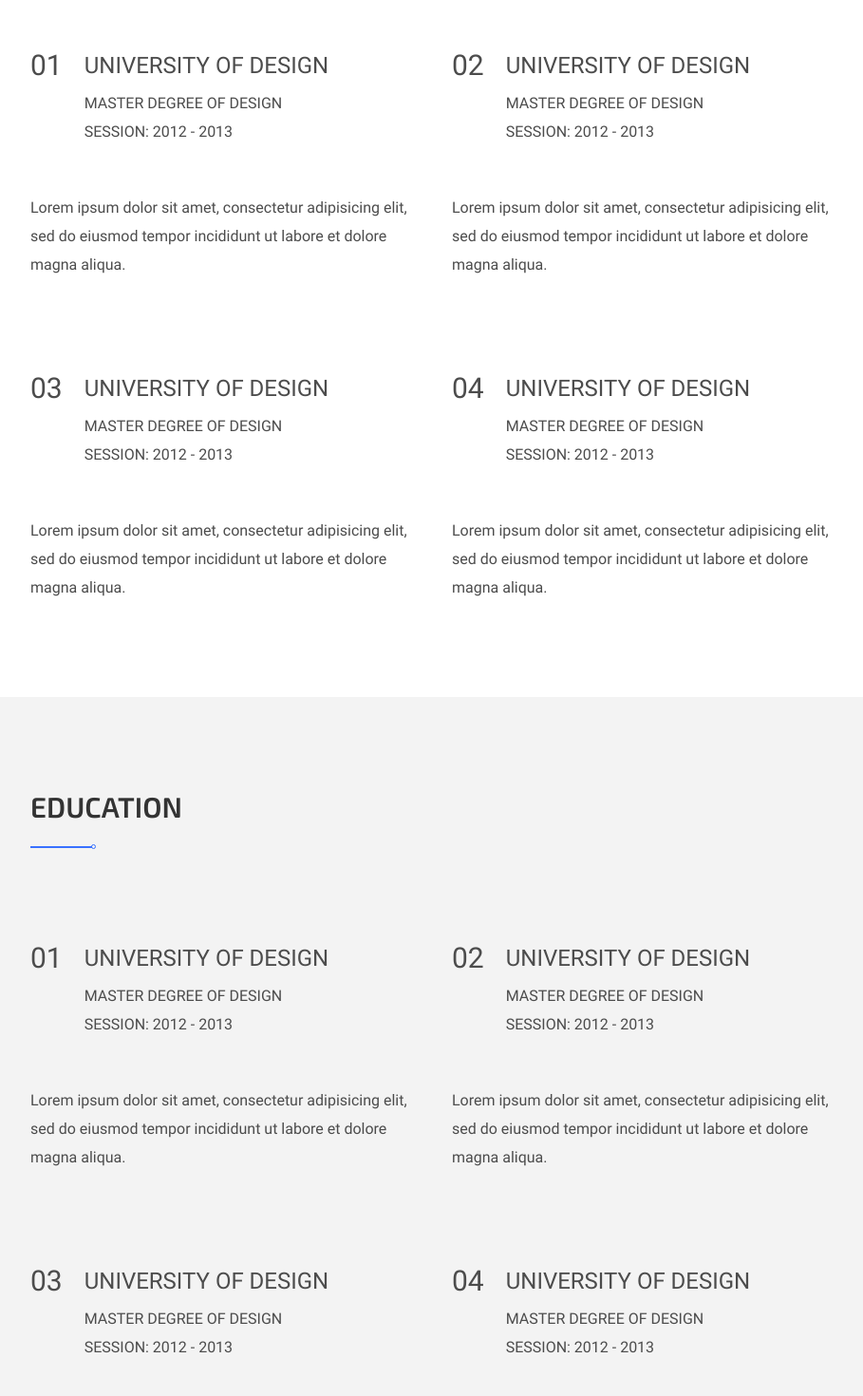
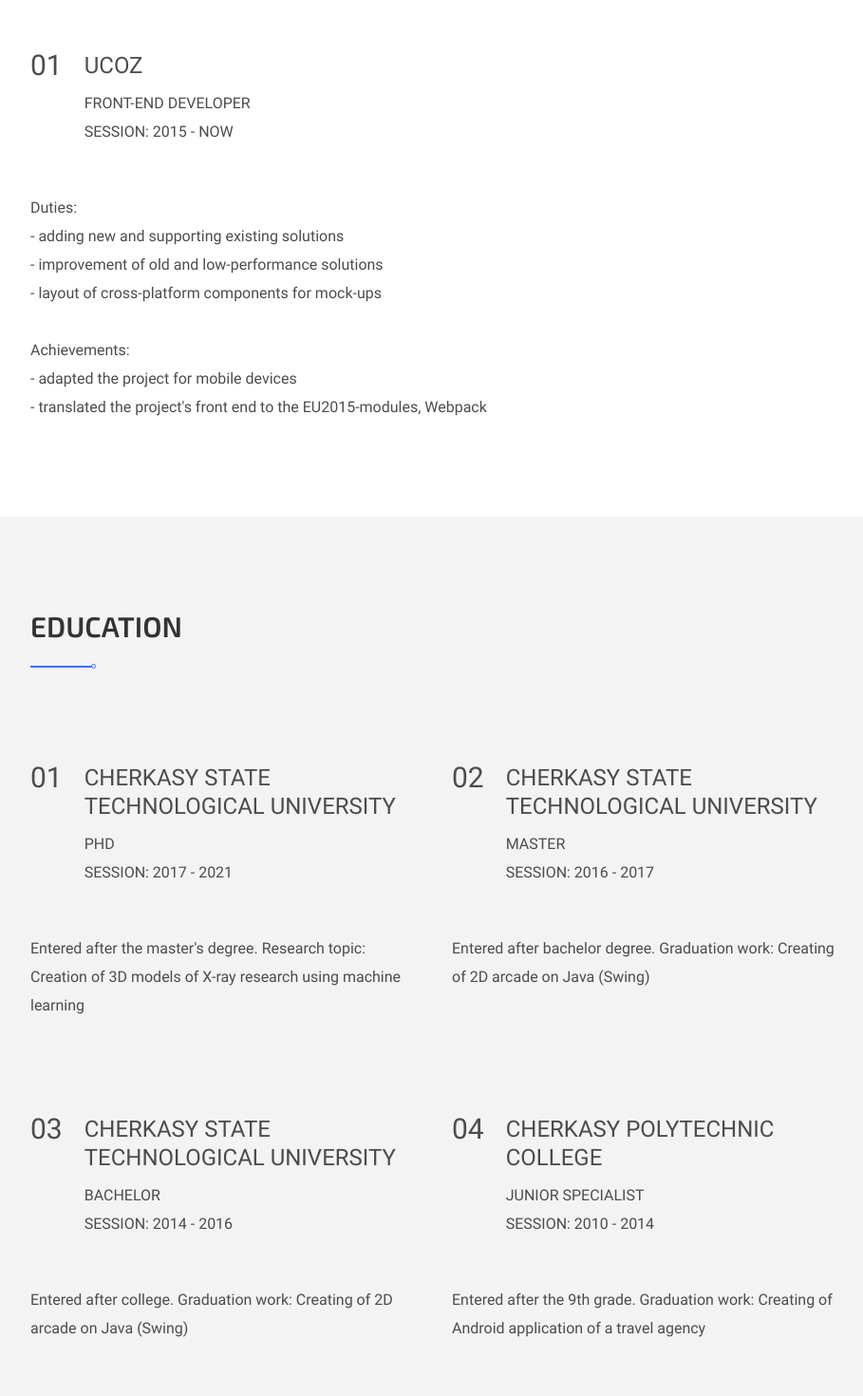
Before and after one commit to v3il/my-visit-card, a Vue app: page /#/about in a window 1280 px wide. Shown: the part 1440-2910 px from the top of the page at 95% size, without its empty margins (278-1187 px from the left). Built offline with nearby package versions, Linux system fonts and the light colour scheme; no server answers.

Commit message:
Provided some info about me

```diff
--- /dev/null
+++ b/firebase.config.js
@@ -0,0 +1,8 @@
+export default {
+    apiKey: "AIzaSyBG27M3vVKYRWvgWqDymIldbcQ217rGf2g",
+    authDomain: "veil-vc.firebaseapp.com",
+    databaseURL: "https://veil-vc.firebaseio.com",
+    projectId: "veil-vc",
+    storageBucket: "veil-vc.appspot.com",
+    messagingSenderId: "1073981351789",
+}
--- a/src/components/content/AboutSection.vue
+++ b/src/components/content/AboutSection.vue
@@ -94,68 +94,20 @@
             </div>
 
             <div class="experience-info-block__experience-list-block">
-                <div class="experience-info-block__experience-info">
+                <div
+                    class="experience-info-block__experience-info"
+                    v-for="(experiencePlace, index) in experiencePlaces"
+                >
                     <div class="experience-info-block__experience-summary">
-                        <div class="experience-info-block__experience-counter">01</div>
+                        <div class="experience-info-block__experience-counter">0{{index + 1}}</div>
                         <div class="experience-info-block__experience-name-block">
-                            <h1 class="experience-info-block__experience-name">University of design</h1>
-                            <h3 class="experience-info-block__experience-degree">Master degree of design</h3>
-                            <h3 class="experience-info-block__experience-period">Session: 2012 - 2013</h3>
+                            <h1 class="experience-info-block__experience-name">{{experiencePlace.name}}</h1>
+                            <h3 class="experience-info-block__experience-degree">{{experiencePlace.profession}}</h3>
+                            <h3 class="experience-info-block__experience-period">{{experiencePlace.session}}</h3>
                         </div>
                     </div>
 
-                    <div class="experience-info-block__experience-description">
-                        Lorem ipsum dolor sit amet, consectetur adipisicing elit, sed do eiusmod
-                        tempor incididunt ut labore et dolore magna aliqua.
-                    </div>
-                </div>
-
-                <div class="experience-info-block__experience-info">
-                    <div class="experience-info-block__experience-summary">
-                        <div class="experience-info-block__experience-counter">02</div>
-                        <div class="experience-info-block__experience-name-block">
-                            <h1 class="experience-info-block__experience-name">University of design</h1>
-                            <h3 class="experience-info-block__experience-degree">Master degree of design</h3>
-                            <h3 class="experience-info-block__experience-period">Session: 2012 - 2013</h3>
-                        </div>
-                    </div>
-
-                    <div class="experience-info-block__experience-description">
-                        Lorem ipsum dolor sit amet, consectetur adipisicing elit, sed do eiusmod
-                        tempor incididunt ut labore et dolore magna aliqua.
-                    </div>
-                </div>
-
-                <div class="experience-info-block__experience-info">
-                    <div class="experience-info-block__experience-summary">
-                        <div class="experience-info-block__experience-counter">03</div>
-                        <div class="experience-info-block__experience-name-block">
-                            <h1 class="experience-info-block__experience-name">University of design</h1>
-                            <h3 class="experience-info-block__experience-degree">Master degree of design</h3>
-                            <h3 class="experience-info-block__experience-period">Session: 2012 - 2013</h3>
-                        </div>
-                    </div>
-
-                    <div class="experience-info-block__experience-description">
-                        Lorem ipsum dolor sit amet, consectetur adipisicing elit, sed do eiusmod
-                        tempor incididunt ut labore et dolore magna aliqua.
-                    </div>
-                </div>
-
-                <div class="experience-info-block__experience-info">
-                    <div class="experience-info-block__experience-summary">
-                        <div class="experience-info-block__experience-counter">04</div>
-                        <div class="experience-info-block__experience-name-block">
-                            <h1 class="experience-info-block__experience-name">University of design</h1>
-                            <h3 class="experience-info-block__experience-degree">Master degree of design</h3>
-                            <h3 class="experience-info-block__experience-period">Session: 2012 - 2013</h3>
-                        </div>
-                    </div>
-
-                    <div class="experience-info-block__experience-description">
-                        Lorem ipsum dolor sit amet, consectetur adipisicing elit, sed do eiusmod
-                        tempor incididunt ut labore et dolore magna aliqua.
-                    </div>
+                    <div class="experience-info-block__experience-description" v-html="experiencePlace.description">                    </div>
                 </div>
             </div>
         </div>
@@ -170,67 +122,21 @@
             </div>
 
             <div class="education-info-block__educations-info">
-                <div class="education-info-block__education-info">
+                <div
+                    class="education-info-block__education-info"
+                    v-for="(educationPlace, index) in educationPlaces"
+                >
                     <div class="education-info-block__education-summary">
-                        <div class="education-info-block__education-counter">01</div>
+                        <div class="education-info-block__education-counter">0{{index + 1}}</div>
                         <div class="education-info-block__education-name-block">
-                            <h1 class="education-info-block__education-name">University of design</h1>
-                            <h3 class="education-info-block__education-degree">Master degree of design</h3>
-                            <h3 class="education-info-block__education-period">Session: 2012 - 2013</h3>
+                            <h1 class="education-info-block__education-name">{{educationPlace.name}}</h1>
+                            <h3 class="education-info-block__education-degree">{{educationPlace.degree}}</h3>
+                            <h3 class="education-info-block__education-period">{{educationPlace.session}}</h3>
                         </div>
                     </div>
 
                     <div class="education-info-block__education-description">
-                        Lorem ipsum dolor sit amet, consectetur adipisicing elit, sed do eiusmod
-                        tempor incididunt ut labore et dolore magna aliqua.
-                    </div>
-                </div>
-
-                <div class="education-info-block__education-info">
-                    <div class="education-info-block__education-summary">
-                        <div class="education-info-block__education-counter">02</div>
-                        <div class="education-info-block__education-name-block">
-                            <h1 class="education-info-block__education-name">University of design</h1>
-                            <h3 class="education-info-block__education-degree">Master degree of design</h3>
-                            <h3 class="education-info-block__education-period">Session: 2012 - 2013</h3>
-                        </div>
-                    </div>
-
-                    <div class="education-info-block__education-description">
-                        Lorem ipsum dolor sit amet, consectetur adipisicing elit, sed do eiusmod
-                        tempor incididunt ut labore et dolore magna aliqua.
-                    </div>
-                </div>
-
-                <div class="education-info-block__education-info">
-                    <div class="education-info-block__education-summary">
-                        <div class="education-info-block__education-counter">03</div>
-                        <div class="education-info-block__education-name-block">
-                            <h1 class="education-info-block__education-name">University of design</h1>
-                            <h3 class="education-info-block__education-degree">Master degree of design</h3>
-                            <h3 class="education-info-block__education-period">Session: 2012 - 2013</h3>
-                        </div>
-                    </div>
-
-                    <div class="education-info-block__education-description">
-                        Lorem ipsum dolor sit amet, consectetur adipisicing elit, sed do eiusmod
-                        tempor incididunt ut labore et dolore magna aliqua.
-                    </div>
-                </div>
-
-                <div class="education-info-block__education-info">
-                    <div class="education-info-block__education-summary">
-                        <div class="education-info-block__education-counter">04</div>
-                        <div class="education-info-block__education-name-block">
-                            <h1 class="education-info-block__education-name">University of design</h1>
-                            <h3 class="education-info-block__education-degree">Master degree of design</h3>
-                            <h3 class="education-info-block__education-period">Session: 2012 - 2013</h3>
-                        </div>
-                    </div>
-
-                    <div class="education-info-block__education-description">
-                        Lorem ipsum dolor sit amet, consectetur adipisicing elit, sed do eiusmod
-                        tempor incididunt ut labore et dolore magna aliqua.
+                        {{educationPlace.description}}
                     </div>
                 </div>
             </div>
@@ -316,6 +222,49 @@
                 name: "",
                 email: "",
                 message: "",
+
+                educationPlaces: [
+                    {
+                        name: "Cherkasy State Technological University",
+                        degree: "PhD",
+                        session: "Session: 2017 - 2021",
+                        description: "Entered after the master's degree. Research topic: Creation of 3D models of X-ray research using machine learning"
+                    },
+                    {
+                        name: "Cherkasy State Technological University",
+                        degree: "Master",
+                        session: "Session: 2016 - 2017",
+                        description: "Entered after bachelor degree. Graduation work: Creating of 2D arcade on Java (Swing)"
+                    },
+                    {
+                        name: "Cherkasy State Technological University",
+                        degree: "Bachelor",
+                        session: "Session: 2014 - 2016",
+                        description: "Entered after college. Graduation work: Creating of 2D arcade on Java (Swing)"
+                    },
+                    {
+                        name: "Cherkasy Polytechnic college",
+                        degree: "Junior specialist",
+                        session: "Session: 2010 - 2014",
+                        description: "Entered after the 9th grade. Graduation work: Creating of Android application of a travel agency"
+                    }
+                ],
+
+                experiencePlaces: [
+                    {
+                        name: "uCoz",
+                        profession: "Front-end developer",
+                        session: "Session: 2015 - NOW",
+                        description: `Duties:<br>
+- adding new and supporting existing solutions<br>
+- improvement of old and low-performance solutions<br>
+- layout of cross-platform components for mock-ups<br>
+<br>
+Achievements:<br>
+- adapted the project for mobile devices<br>
+- translated the project's front end to the EU2015-modules, Webpack<br>`
+                    }
+                ],
             }
         },
 
@@ -515,7 +464,8 @@
     }
 
     .experience-info-block__experience-info {
-        flex-basis: calc(50% - 19px);
+        /*flex-basis: calc(50% - 19px);*/
+        flex-basis: 100%;
         margin-bottom: 100px;
     }
 
```
Also changed, not shown: 1 other file (tests, documents, lock files or other folders).
